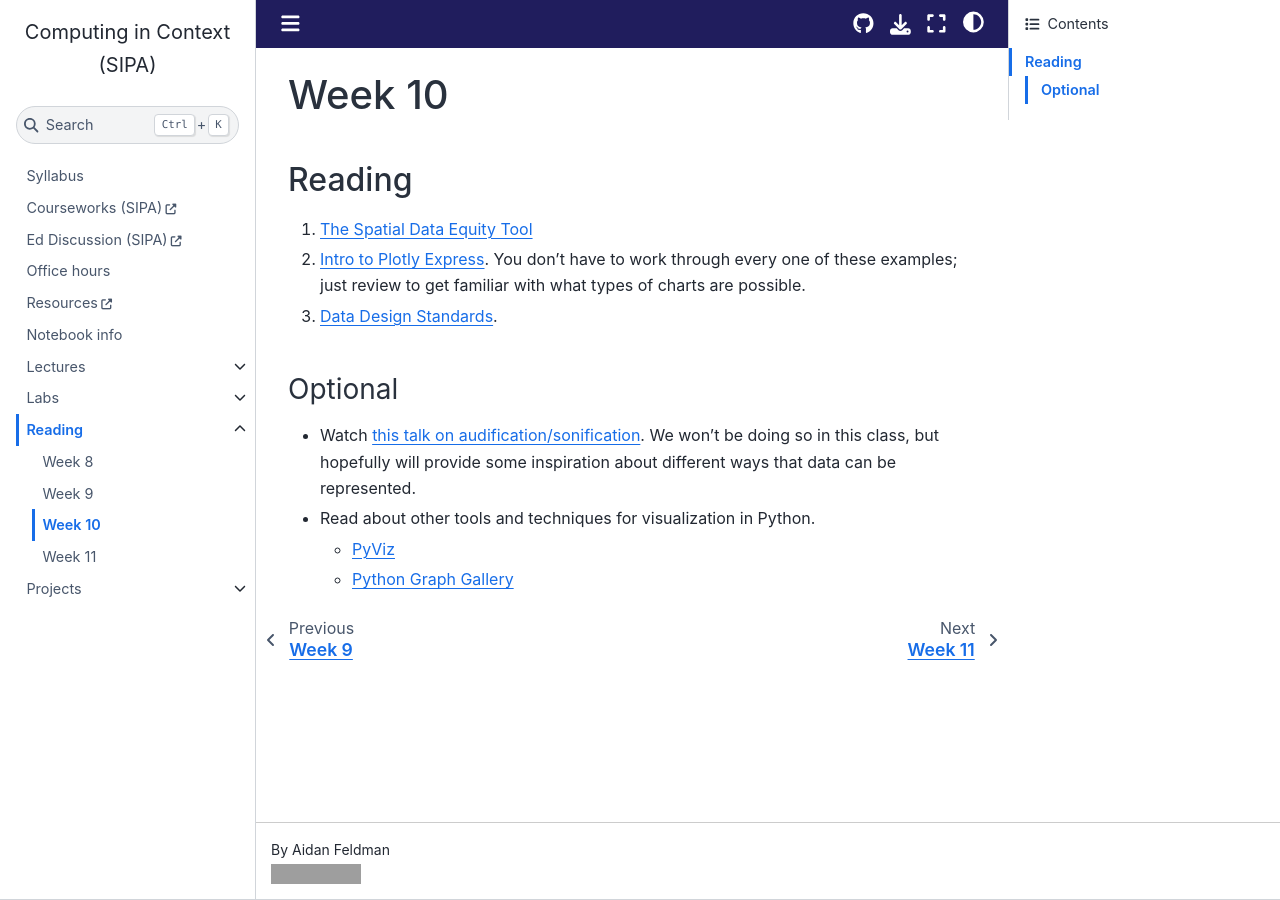
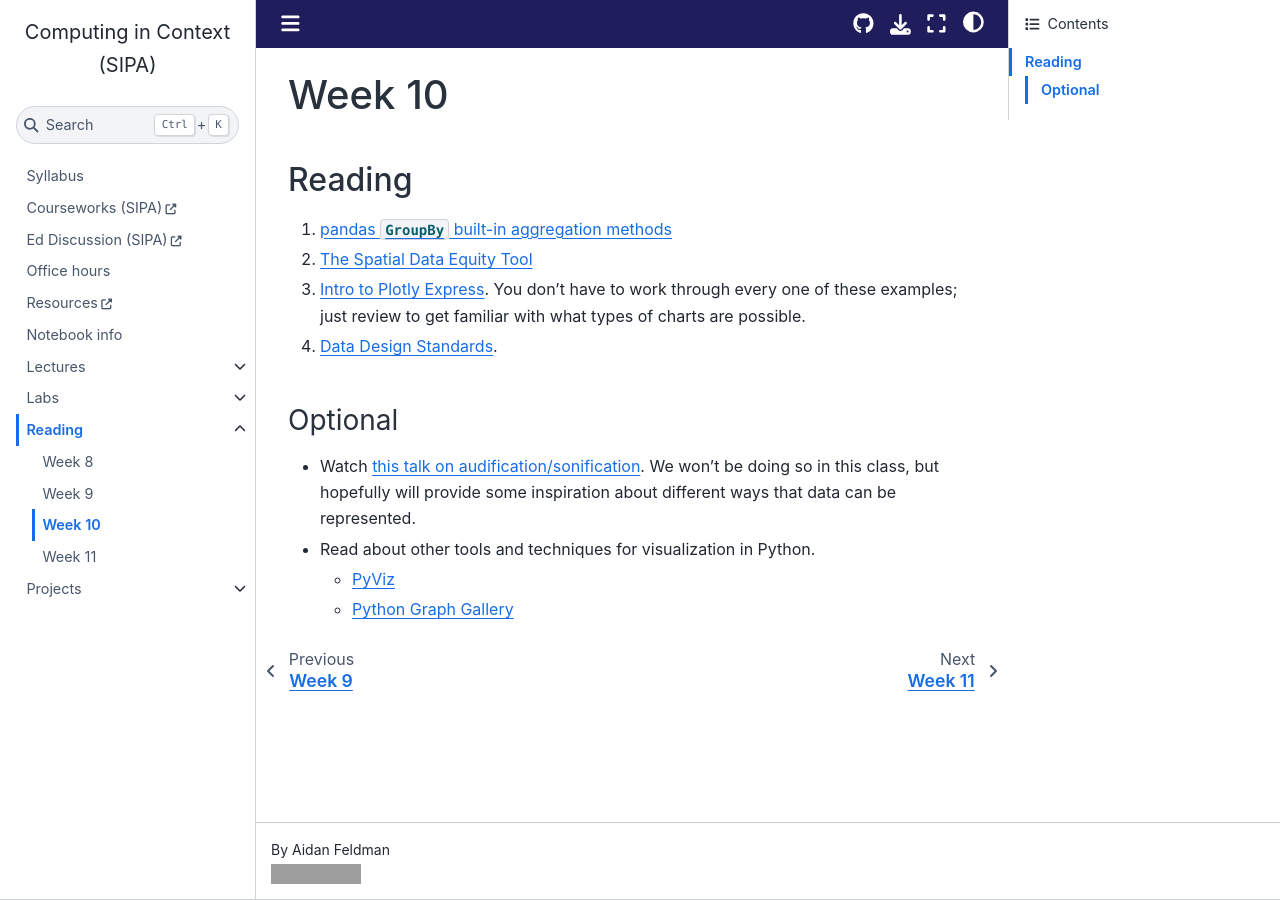
Before and after one commit to afeld/computing-in-context, a Jupyter Book: the page built from week_10.md, in a window 1280 px wide. Built offline with Jupyter Book 1.0.4 settings and Sphinx 7.4.7 and the Sphinx Book theme 1.1.4, drawn with Linux system fonts in a browser that asks for light colours; comment, search, counter and statistics services are not loaded; grey boxes are pictures that could not be loaded.

Commit message:
have students read about GroupBy

```diff
--- a/week_10.md
+++ b/week_10.md
@@ -2,6 +2,7 @@
 
 ## Reading
 
+1. [pandas `GroupBy` built-in aggregation methods](https://pandas.pydata.org/docs/user_guide/groupby.html#built-in-aggregation-methods)
 1. [The Spatial Data Equity Tool](https://medium.com/@urban_institute/introducing-a-spatial-equity-data-tool-b959c40298cf)
 1. [Intro to Plotly Express](https://plotly.com/python/plotly-express/). You don't have to work through every one of these examples; just review to get familiar with what types of charts are possible.
 1. [Data Design Standards](https://xdgov.github.io/data-design-standards/).
```
